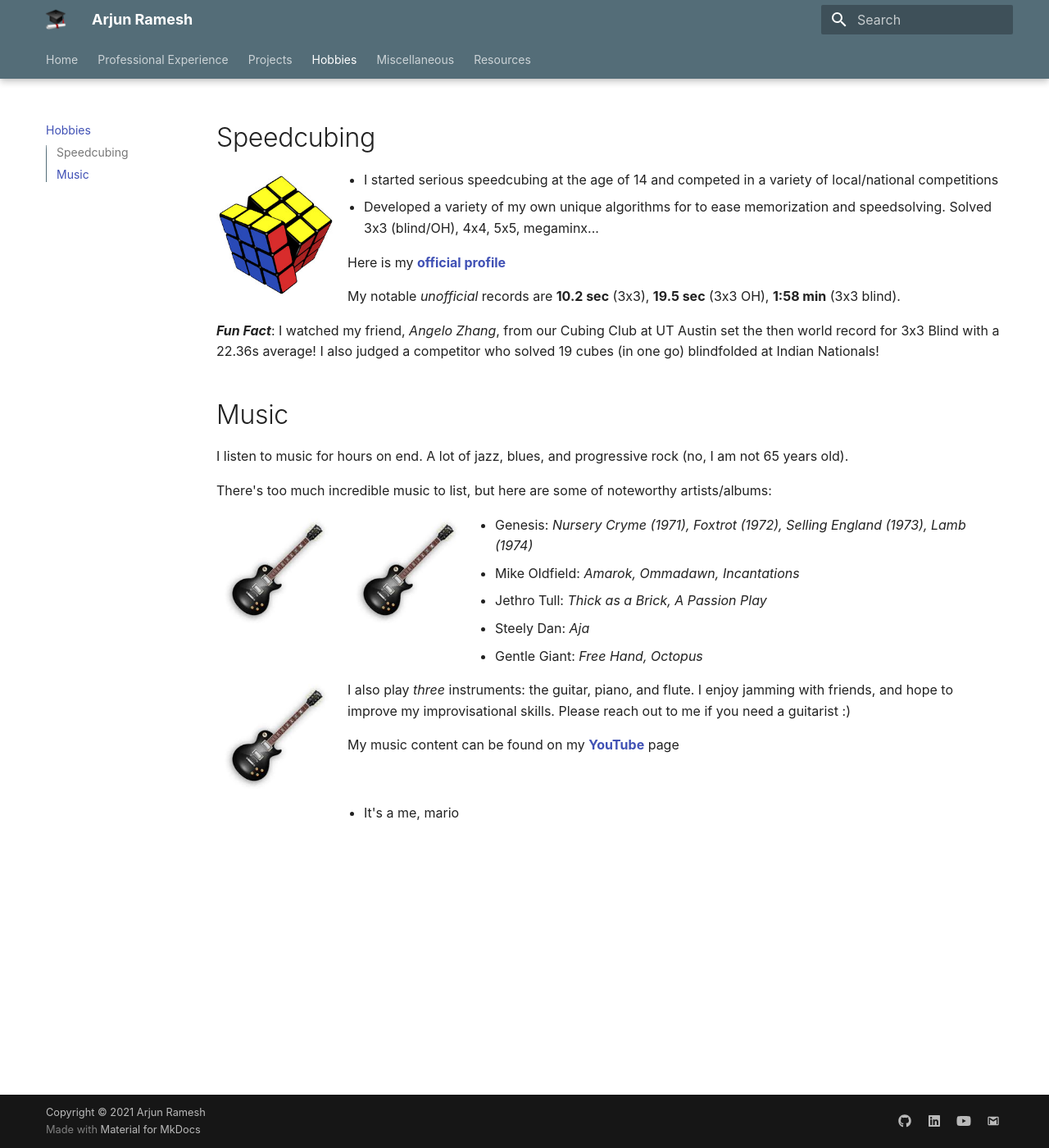
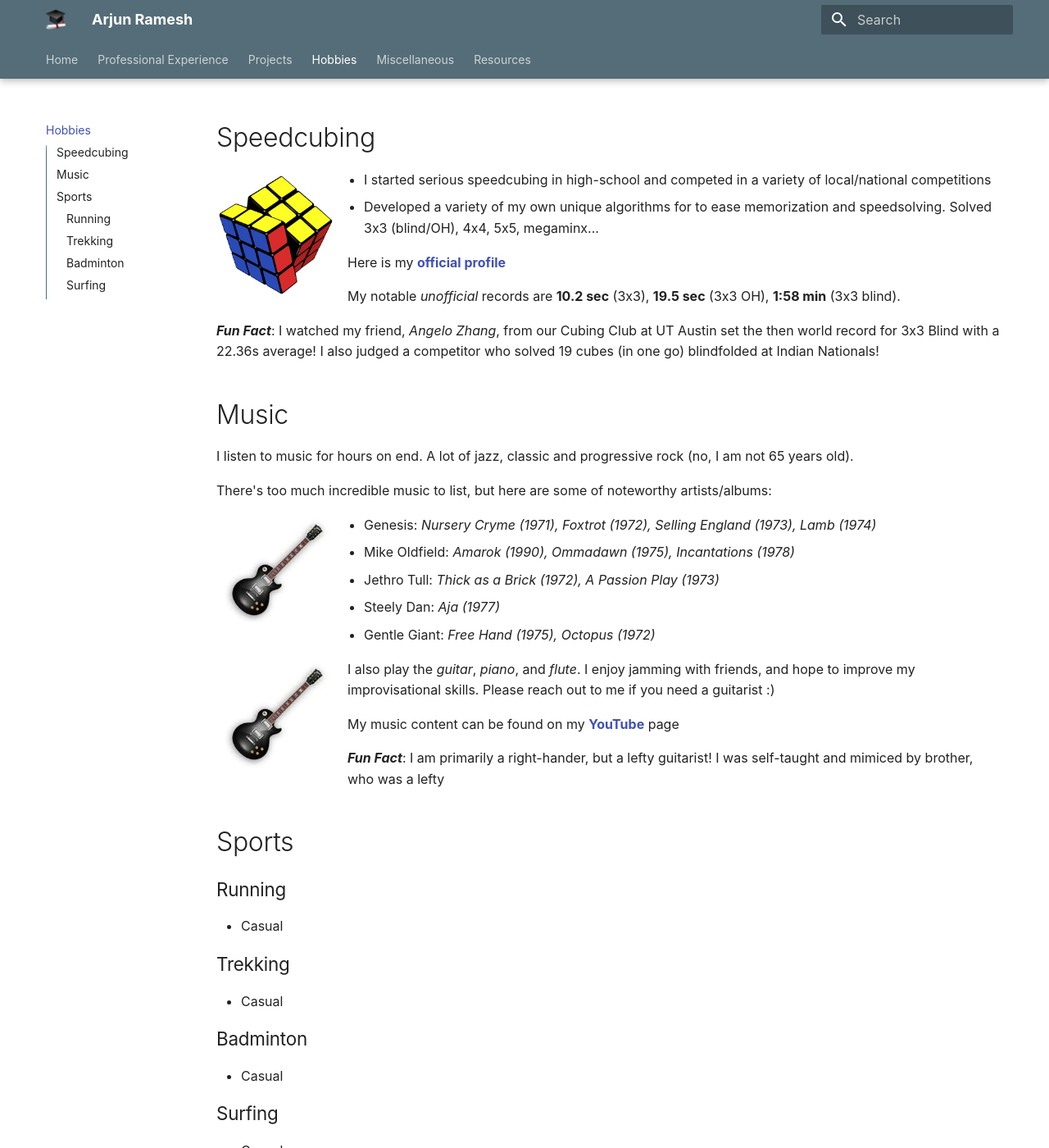
Before and after one commit to arjunr2/personal-website, an MkDocs documentation site: the page built from docs/hobbies.md, in a window 1280 px wide and 1400 px high. Shown: the whole window at 82% size. Built offline with MkDocs 1.6.1 and Material for MkDocs 9.7.7, drawn with Linux system fonts in a browser that asks for light colours; some web fonts are replaced.

Commit message:
Fixed icon sizes

```diff
--- a/docs/hobbies.md
+++ b/docs/hobbies.md
@@ -3,7 +3,7 @@
 
 ![cube](assets/hobbies/Cubing_DP.jpg){ align=left width=15% style=margin:1em;margin-left:0;margin-top:0.3em }
 
-* I started serious speedcubing at the age of 14 and competed in a variety of
+* I started serious speedcubing in high-school and competed in a variety of
 local/national competitions
 * Developed a variety of my own unique algorithms for to ease memorization and speedsolving.
 Solved 3x3 (blind/OH), 4x4, 5x5, megaminx...
@@ -21,30 +21,45 @@
 <br/>
 ## Music
 
-I listen to music for hours on end. A lot of jazz, blues, and progressive rock
+I listen to music for hours on end. A lot of jazz, classic and progressive rock
 (no, I am not 65 years old).
 
 There's too much incredible music to list, but here are some of noteworthy artists/albums:
 
 ![guitar](assets/hobbies/Guitar_DP.jpg){ align=left width=15% style=margin:1em;margin-left:0;margin-top:0.3em }
-![guitar](assets/hobbies/Guitar_DP.jpg){ align=left width=15% style=margin:1em;margin-left:0;margin-top:0.3em }
 
 * Genesis: *Nursery Cryme (1971), Foxtrot (1972), Selling England (1973), Lamb (1974)*
-* Mike Oldfield: *Amarok, Ommadawn, Incantations*
-* Jethro Tull: *Thick as a Brick, A Passion Play*
-* Steely Dan: *Aja*
-* Gentle Giant: *Free Hand, Octopus*
+* Mike Oldfield: *Amarok (1990), Ommadawn (1975), Incantations (1978)*
+* Jethro Tull: *Thick as a Brick (1972), A Passion Play (1973)*
+* Steely Dan: *Aja (1977)*
+* Gentle Giant: *Free Hand (1975), Octopus (1972)*
 
 
 ![guitar](assets/hobbies/Guitar_DP.jpg){ align=left width=15% style=margin:1em;margin-left:0;margin-top:0.3em }
-I also play *three* instruments: the guitar, piano, and flute. I enjoy jamming with friends,
+I also play the *guitar*, *piano*, and *flute*. I enjoy jamming with friends,
 and hope to improve my improvisational skills. Please reach out to me if you need a guitarist :)
 
-My music content can be found on my [**YouTube**](https://www.youtube.com/channel/UCQLPzl1LHeF25W3SiKSAqGQ?view_as=subscriber) page
+My music content can be found on my [**YouTube**](https://www.youtube.com/channel/UCQLPzl1LHeF25W3SiKSAqGQ?view_as=subscriber)
+page
 
+***Fun Fact***: I am primarily a right-hander, but a lefty guitarist! I was
+self-taught and mimiced by brother, who was a lefty
 <br/>
+<br/>
+## Sports
 
-* It's a me, mario
+### Running
+* Casual
+
+### Trekking
+* Casual
+
+### Badminton
+* Casual
+
+### Surfing
+* Casual
+
 <br/>
 <br/>
 <br/>
--- a/docs/stylesheets/extra.css
+++ b/docs/stylesheets/extra.css
@@ -14,7 +14,7 @@
     margin: 0;
   }
   .md-typeset h3 {
-    font-size: 1.5em;
+    font-size: 1.4em;
     margin: 0;
   }
 }
@@ -26,7 +26,7 @@
   }
 
   .md-typeset h3 {
-    font-size: 1.4em;
+    font-size: 1.3em;
     margin: 0;
   }
 }
@@ -49,3 +49,12 @@
 .md-typeset code {
   font-size: 1.0em;
 }
+
+
+.md-social__link {
+  width: 2.4rem;
+}
+.md-social__link svg {
+  max-height: 1.1rem;
+  max-width: 1.1rem;
+}
```
